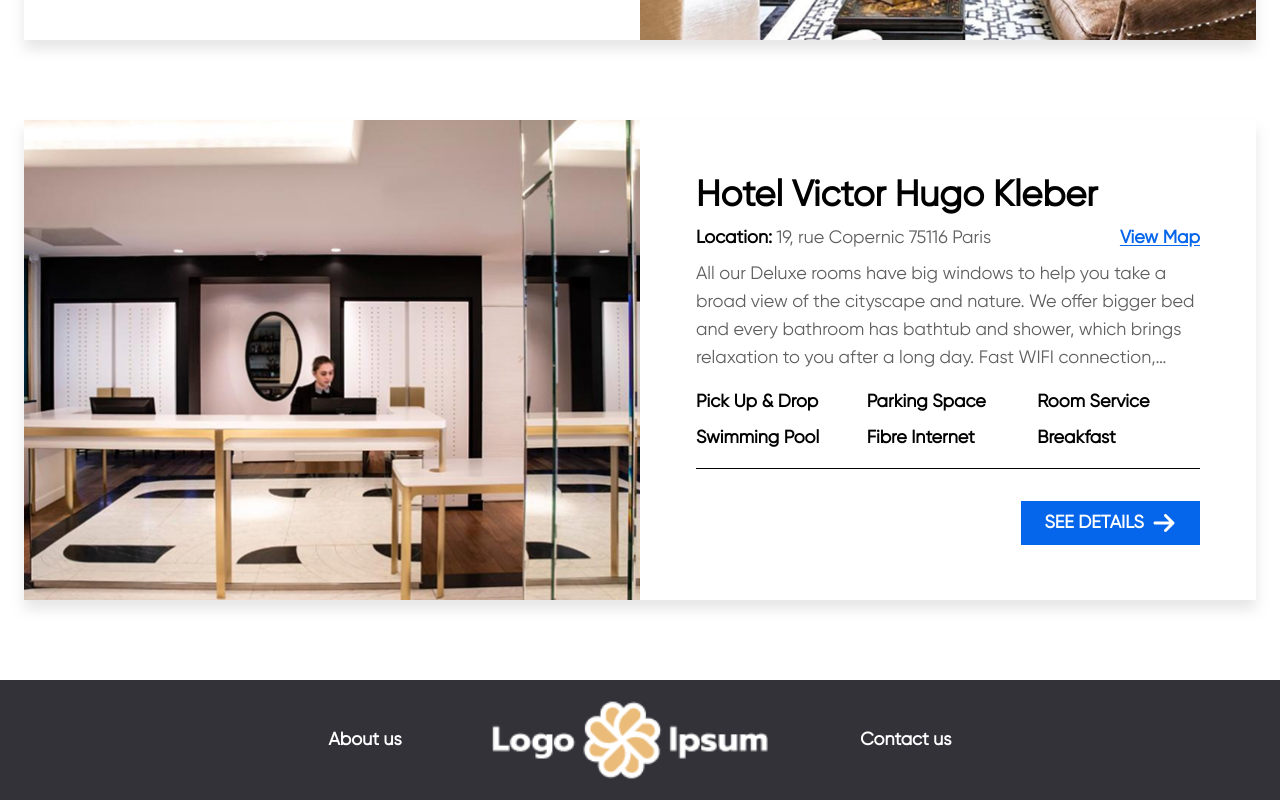
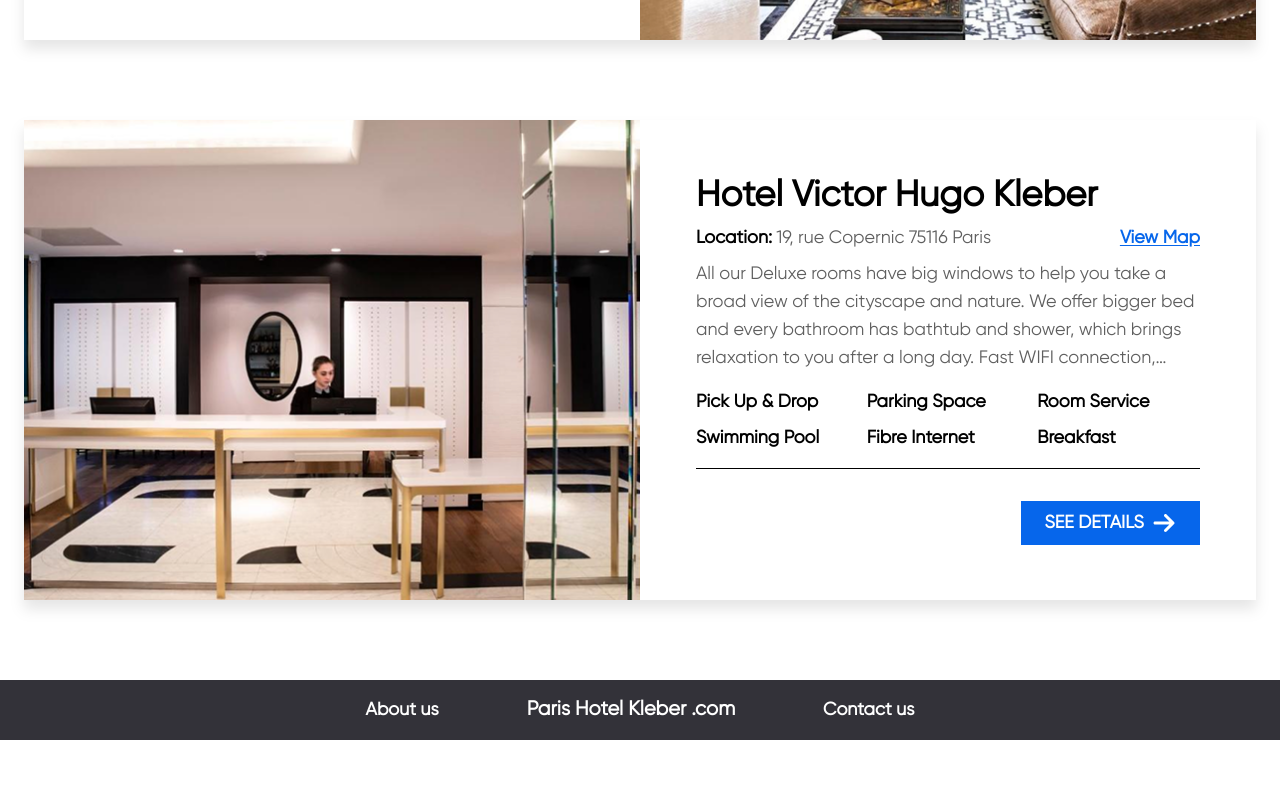
Before and after one commit to MrabdulHannan1/hotel-reactjs, a React (Vite) app: page / in a window 1280 px wide. Shown: the part 4906-5706 px from the top of the page. After the commit the page ends 5646 px from the top, so only its background shows below. Built offline with nearby package versions, Linux system fonts and the light colour scheme; a web font is replaced by a local one.

Commit message:
logo chage

```diff
--- a/src/components/footer.jsx
+++ b/src/components/footer.jsx
@@ -43,8 +43,10 @@
             </p>
           </Link>
           <Link to='/'>
-            <img src={FooterLogo} className='h-12 md:h-22 object-contain' alt='Logo' />
-          </Link>
+          <span className="font-gilroy text-white
+font-extrabold text-xl">
+  Paris Hotel Kleber .com
+</span>          </Link>
           <Link to='/contact'>
             <p className='text-base md:text-lg font-bold text-white'>
               Contact us
--- a/src/components/logo-bar.jsx
+++ b/src/components/logo-bar.jsx
@@ -14,7 +14,7 @@
           <Link to="/">
           <span className="font-gilroy font-extrabold text-xl">
   Paris Hotel Kleber .com
-</span>          </Link>
+</span>  </Link>
           <div className="flex items-center gap-2">
             <LanguageDropdown />
             <GoogleTranslate />
```
